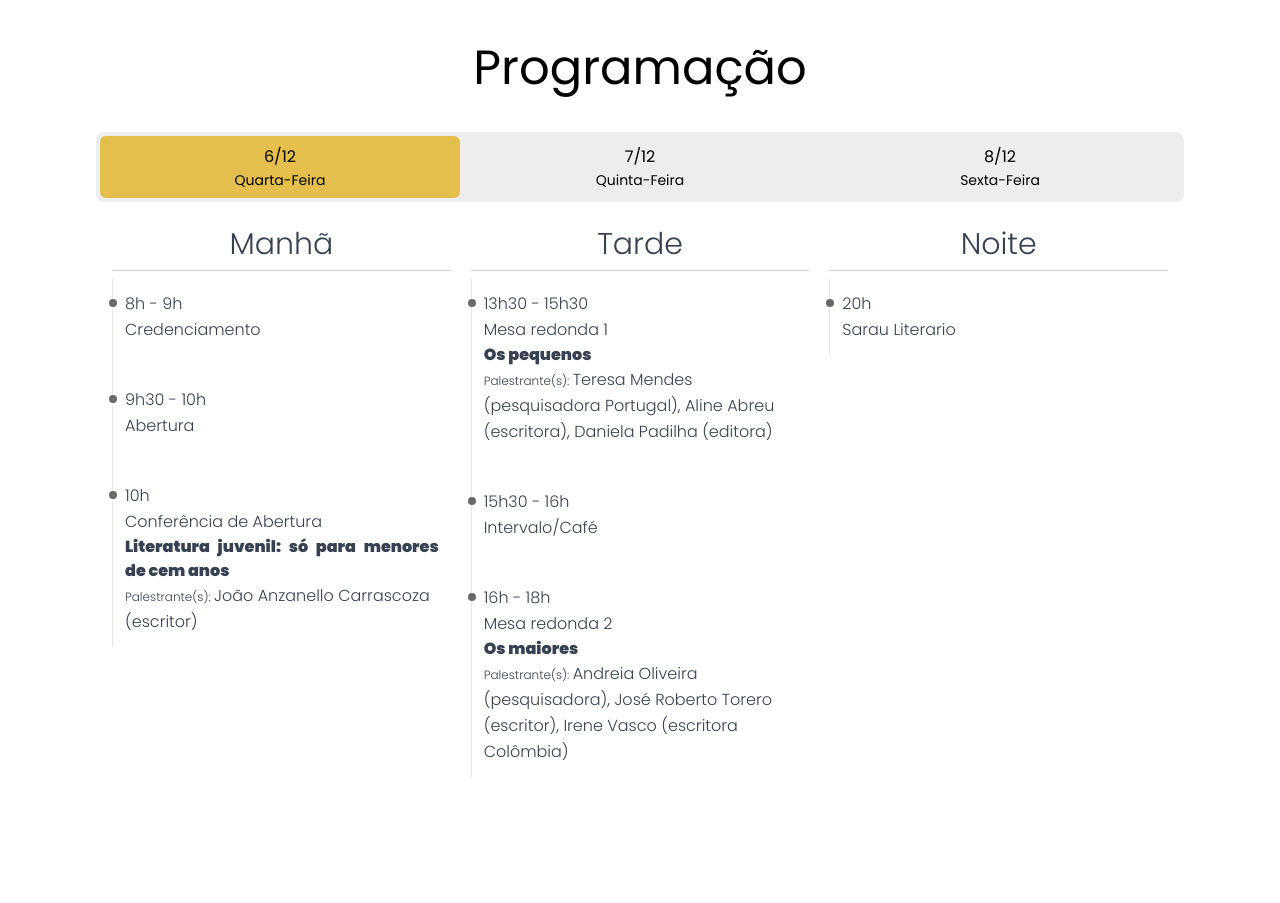
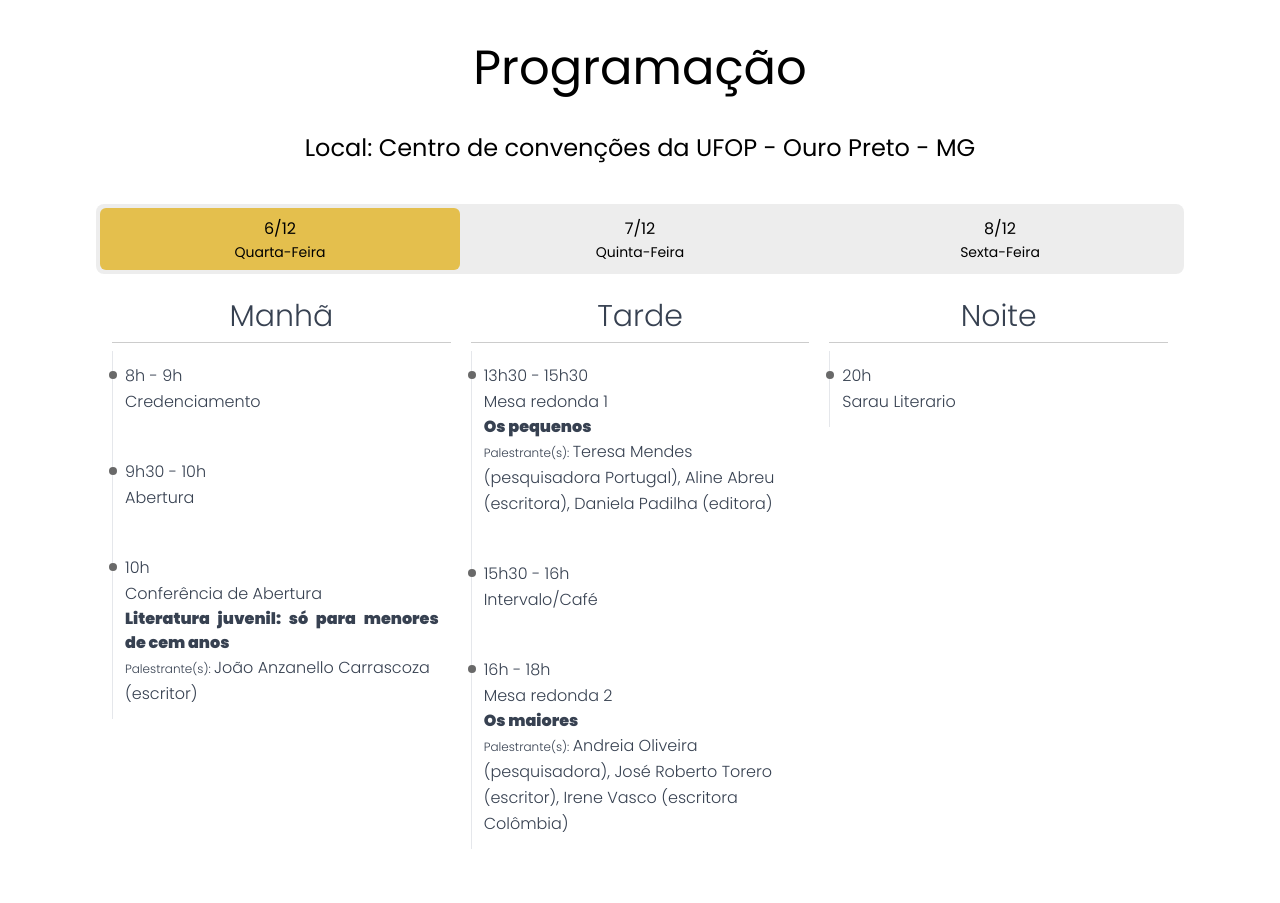
Before and after one commit to hidekinakata/CILIJ-2023, a React (Vite) app: page / in a window 1280 px wide. Shown: the part 2600-3503 px from the top of the page. Built offline with nearby package versions, Linux system fonts and the light colour scheme.

Commit message:
add event local

```diff
--- a/src/pages/CompleteSchedule.tsx
+++ b/src/pages/CompleteSchedule.tsx
@@ -18,6 +18,9 @@ const CompleteSchedule: React.FC<CompleteScheduleType> = (props) => {
       >
         Programação completa do evento
       </h1>
+      <h2 className={"mb-10 text-center text-2xl"}>
+        Local: Centro de convenções da UFOP - Ouro Preto - MG
+      </h2>
       <div
         className={
           "w-full [&>*:nth-child(1)]:bg-aubergine-900 [&>*:nth-child(2)]:bg-fuel-yellow-600 [&>*:nth-child(3)]:bg-pine-glade-700"
--- a/src/pages/Home/Schedule.tsx
+++ b/src/pages/Home/Schedule.tsx
@@ -22,6 +22,9 @@ const Schedule: React.FC<ScheduleType> = (props) => {
       }
     >
       <h1 className={"mb-10 text-center text-5xl"}> Programação </h1>
+      <h2 className={"mb-10 text-center text-2xl"}>
+        Local: Centro de convenções da UFOP - Ouro Preto - MG
+      </h2>
 
       <Tabs value={schedule_data[0].key} className={"relative z-[1]"}>
         <TabsHeader
```
